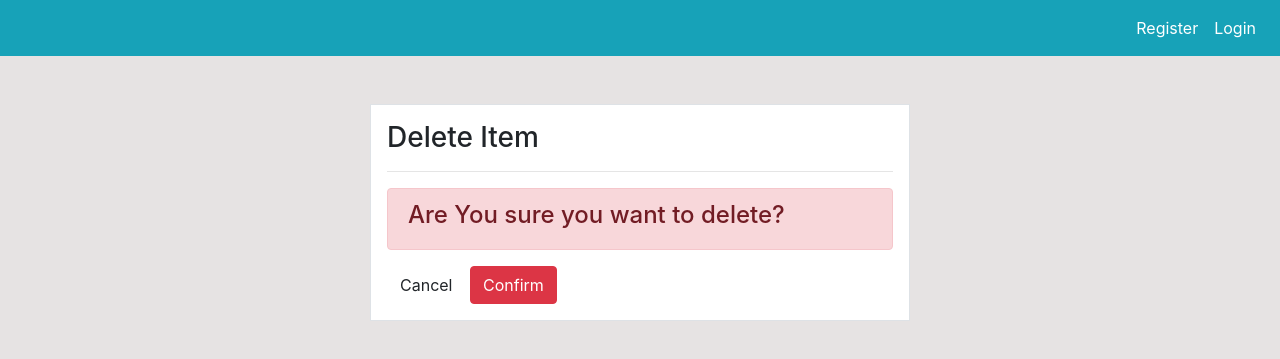
After one commit to byron00123/IventoryManagementSystem, a Django app: page /product/delete/4/ in a window 1280 px wide. The commit adds this page. Shown: the top 359 px of the page. Run offline with Django 4.2, Linux system fonts and the light colour scheme; data comes from the database, SQL or seed files in the repository; both versions use the stored data as it was after the commit.

Commit message:
complete CRUD

```diff
--- a/dashboard/urls.py
+++ b/dashboard/urls.py
@@ -7,5 +7,7 @@ urlpatterns = [
     path('dashboard', views.index, name= 'dashboard-index'),
     path('staff/', views.staff, name = 'dashboard-staff'),
     path('product/', views.product, name = 'dashboard-product'),
+    path('product/delete/<int:pk>/', views.product_delete, name = 'dashboard-product-delete'),
+    path('product/update/<int:pk>/', views.product_update, name = 'dashboard-product-update'),
     path('order/', views.order, name = 'dashboard-order'),
 ]
--- a/dashboard/views.py
+++ b/dashboard/views.py
@@ -38,7 +38,32 @@ def product(request):
     }
     return render(request, 'dashboard/product.html', context)
 
-def product
+def product_delete(request, pk):
+    item = Product.objects.get(id=pk)
+    if request.method == 'POST':
+        item.delete()
+        return redirect('dashboard-product')
+    return render(request, 'dashboard/product_delete.html')
+
+
+def product_update(request, pk):
+    item = Product.objects.get(id=pk)
+    if request.method == 'POST':
+        form = ProductForm(request.POST, instance= item)
+        if form.is_valid():
+            form.save()
+            return redirect('dashboard-product')
+    else:
+        form= ProductForm(instance=item)
+
+
+
+
+    context = {
+        'form': form,
+
+    }
+    return render(request, 'dashboard/product_update.html', context)
 
 
 @login_required
--- a/templates/dashboard/product.html
+++ b/templates/dashboard/product.html
@@ -39,8 +39,8 @@
     <td>{{ item.category }}</td>
     <td>{{ item.quantity }}</td>
     <td>
-    <a class="btn btn-info btn-sm" href="">Edit</a>
-    <a class="btn btn-danger btn-sm" href="">Delete</a>
+    <a class="btn btn-info btn-sm" href="{% url 'dashboard-product-update' item.id %}">Edit</a>
+    <a class="btn btn-danger btn-sm" href="{% url 'dashboard-product-delete' item.id %}">Delete</a>
     </td>
     </tr>
     {% endfor %}
--- /dev/null
+++ b/templates/dashboard/product_delete.html
@@ -0,0 +1,27 @@
+{% extends 'partials/base.html' %}
+{% block title %} Delete Page {% endblock %}
+
+{% block content %}
+<div class="container">
+    <div class="row mt-5">
+        <div class="col-md-6 offset-md-3">
+            <div class="border  bg-white p-3 ">
+                <h3>Delete Item</h3>
+                <hr>
+                <div class="alert alert-danger">
+                    <h4>Are You sure you want to delete?</h4>
+
+                </div>
+                <form method="POST">
+                    {% csrf_token %}
+                    {{form}}
+                    <a class="btn btn-second" href="{% url 'dashboard-product' %}">Cancel</a>
+                    <input  class = "btn btn-danger" type="submit" value="Confirm">
+                </form>
+
+            </div>
+        </div>
+    </div>
+</div>
+
+{%endblock%}
```
Also changed, not shown: templates/dashboard/product_update.html (added, +26 -0 lines), db.sqlite3.
